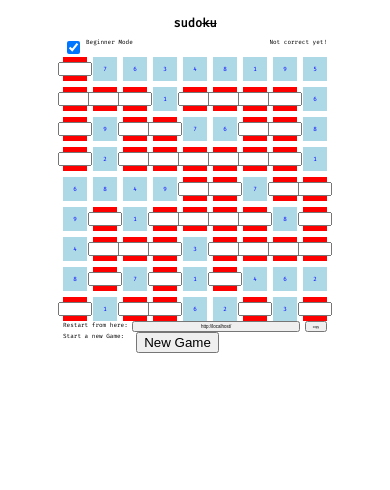
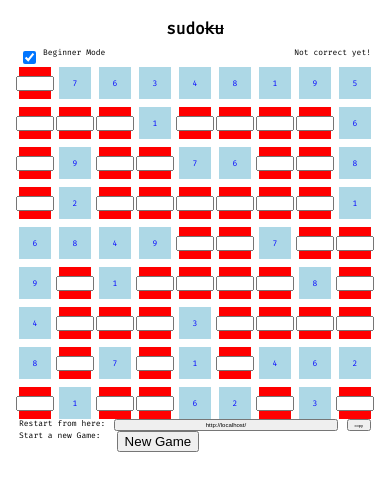
Before and after one commit to ofer987/sudoku, a SvelteKit app: page / in a window 390 px wide. Shown: the top 490 px of the page. Built offline with nearby package versions, Linux system fonts and the light colour scheme.

Commit message:
fix(responsive): adjust screen size

```diff
--- a/src/routes/+page.svelte
+++ b/src/routes/+page.svelte
@@ -45,37 +45,37 @@
 
 	@media screen and (max-width: 1000px) {
 		body {
-			font-size: 16px;
+			font-size: 18px;
 		}
 	}
 
 	@media screen and (max-width: 900px) {
 		body {
-			font-size: 14px;
+			font-size: 16px;
 		}
 	}
 
 	@media screen and (max-width: 800px) {
 		body {
-			font-size: 12px;
+			font-size: 14px;
 		}
 	}
 
 	@media screen and (max-width: 700px) {
 		body {
-			font-size: 10px;
+			font-size: 12px;
 		}
 	}
 
 	@media screen and (max-width: 600px) {
 		body {
-			font-size: 8px;
+			font-size: 10px;
 		}
 	}
 
 	@media screen and (max-width: 500px) {
 		body {
-			font-size: 6px;
+			font-size: 8px;
 		}
 	}
 </style>
```
